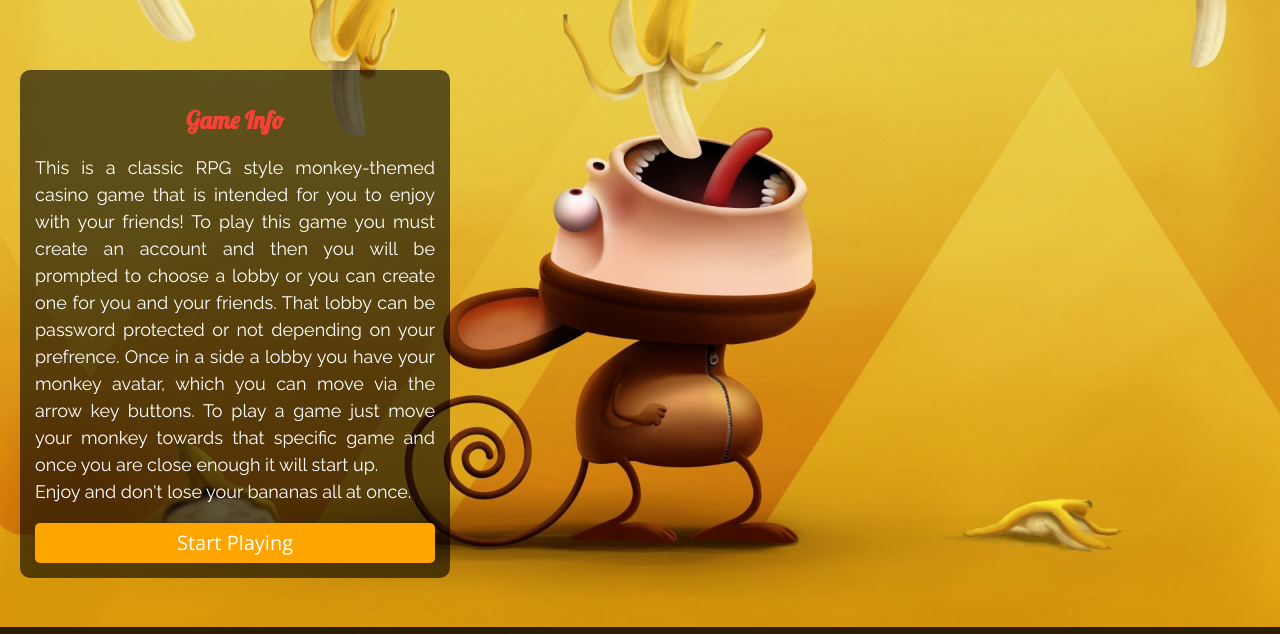
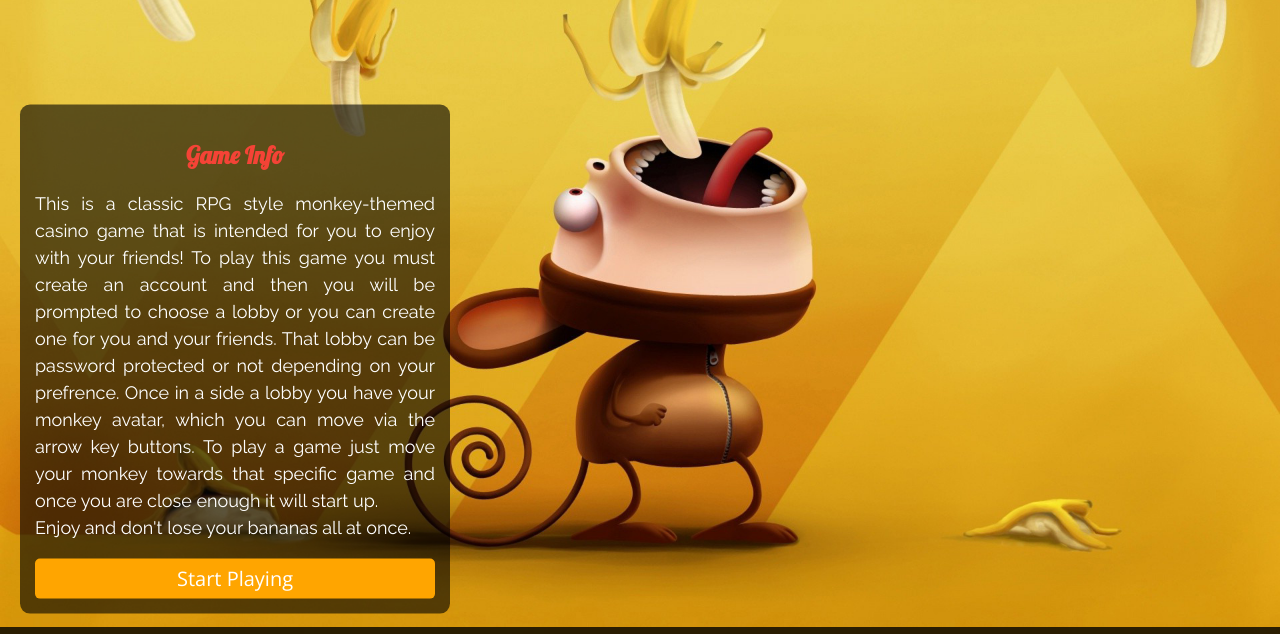
Before and after one commit to samisherif95/Chimp-Casino, a React app in the folder frontend/: page / in a window 1280 px wide. Shown: the part 76-710 px from the top of the page. Built offline with nearby package versions, Linux system fonts and the light colour scheme; no server answers.

Commit message:
Main page final

```diff
--- a/frontend/src/app/assets/stylesheets/app.css
+++ b/frontend/src/app/assets/stylesheets/app.css
@@ -1,14 +1,9 @@
 .main-page{
+    margin-top: 70px;
     width: 100%;
     position: absolute;
     top: 0;
     bottom: 0;
-}
-
-.main{
-  height: 100vh;
-  display: flex;
-  align-items: center;
 }
 
 .main > div{
@@ -17,6 +12,9 @@
   padding: 15px;
   max-width: 400px;
   margin-left: 20px;
+  position: absolute;
+  transform: translateY(-50%);
+  top: 50%;
 }
 
 .game-info-title {
@@ -101,6 +99,7 @@
 
 .btn-play:hover{
     background-color: #FF4500;
+    cursor: pointer;
 }
 
 .logo-container{
@@ -152,6 +151,7 @@ ul {
 li {
   float: left;
   vertical-align: center;
+  cursor: pointer;
 }
 
 li a {
```
